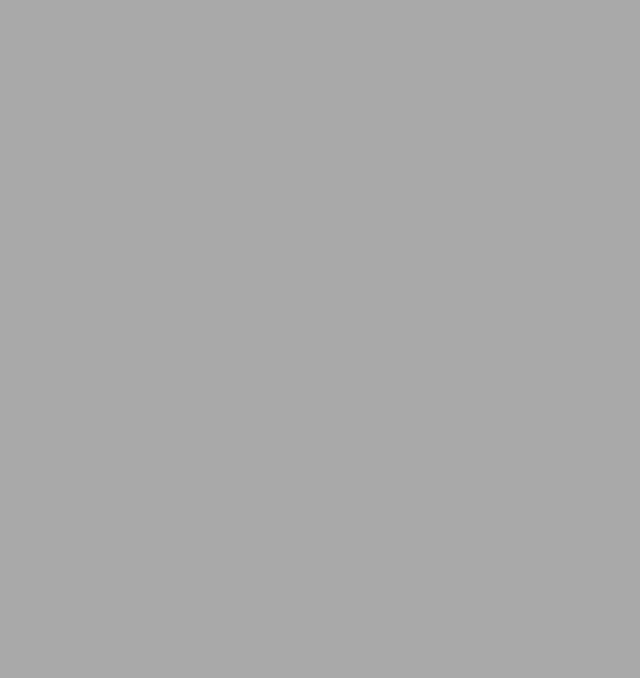
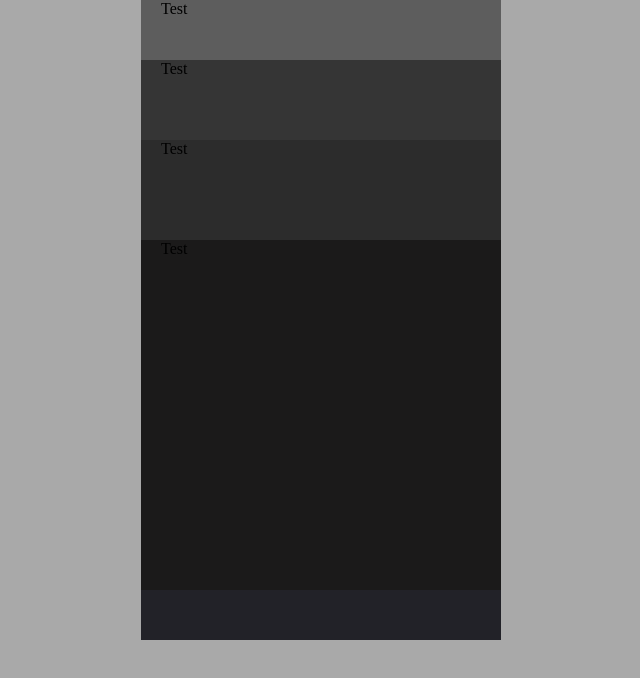
Before and after one commit to sergii-tur/task-app-ui, a plain HTML site: page index.html in a window 1280 px wide. Shown: the whole page, without its empty margins (319-959 px from the left). Drawn offline with Linux system fonts and the light colour scheme.

Commit message:
Basic html layout, css vars

```diff
--- a/css/main.css
+++ b/css/main.css
@@ -1,4 +1,76 @@
+:root {
+  --darkest: #222228;
+  --dark: #2A2B33;
+  --grey: #5D5D5D;
+  --blue: #2F66DA;
+
+  --main-txt-color: #fff;
+  --sub-txt-color: #888990;
+
+  --txt-xl: 16px;
+  --txt-l: 14px;
+  --txt-m: 12px;
+  --txt-s: 10px;
+
+  --radius-xl: 10px;
+  --radius-l: 8px;
+  --radius-xs: 1px;
+}
+
+* {
+  box-sizing: border-box;
+}
+
 body  {
   margin: 0;
+
   background-color: darkgrey;
 }
+
+.flex {
+  display: flex;
+}
+
+.flex-column {
+  display: flex;
+  flex-direction: column;
+}
+
+.p-l-r-20 {
+  padding: 0 20px 0px 20px;
+}
+
+.shadow {
+  box-shadow: 0px 4px 12px rgba(0, 0, 0, 0.25);
+}
+
+.app-ctn {
+  height: 640px;
+  width: 360px;
+  margin: 0 auto;
+  background: var(--darkest);
+}
+
+.info {
+  height: 60px;
+  width: 100%;
+  background: #5D5D5D;
+}
+
+.days {
+  height: 80px;
+  width: 100%;
+  background: #353535;
+}
+
+.categories {
+  height: 100px;
+  width: 100%;
+  background: #2c2c2c;
+}
+
+.tasks {
+  height: 350px;
+  width: 100%;
+  background: #1b1a1a;
+}
--- a/index.html
+++ b/index.html
@@ -7,7 +7,20 @@
   <link rel="stylesheet" href="css/main.css">
 </head>
 <body>
-
+  <div class="app-ctn flex-column">
+    <div class="info flex p-l-r-20">
+      Test
+    </div>
+    <div class="days flex p-l-r-20">
+      Test
+    </div>
+    <div class="categories flex p-l-r-20">
+      Test
+    </div>
+    <div class="tasks flex-column p-l-r-20">
+      Test
+    </div>
+  </div>
 </body>
 <script src="js/main.js"></script>
 </html>
```
